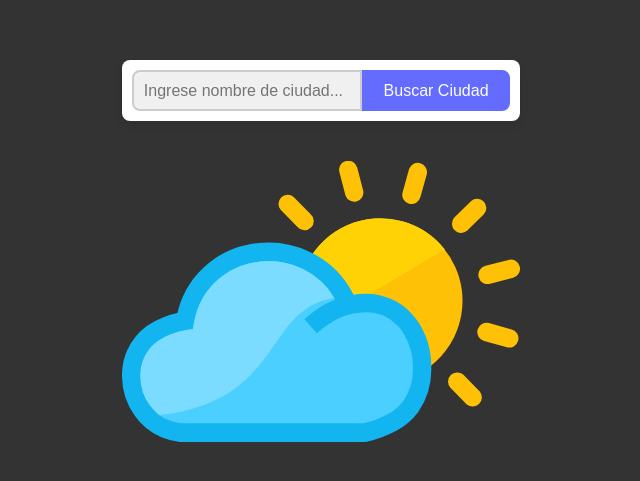
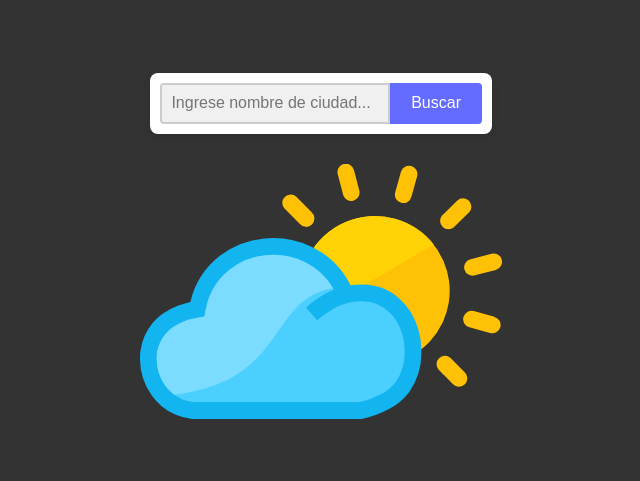
Before and after one commit to EmanuelMVera/WeatherProject, a React (Vite) app: page / in a window 1280 px wide. Shown: the part 159-640 px from the top of the page, without its empty margins (319-959 px from the left). Built offline with nearby package versions, Linux system fonts and the light colour scheme; no server answers.

Commit message:
implementacion de un navbar que contiene a CitySearch y cambios de estilo

```diff
--- a/src/App.jsx
+++ b/src/App.jsx
@@ -2,6 +2,7 @@ import React, { useState } from "react";
 import "./App.css";
 import CitySearch from "./components/CitySearch";
 import Weather from "./components/Weather";
+import Navbar from "./components/NavBar";
 
 function App() {
   const [currentWeather, setCurrentWeather] = useState(null);
@@ -16,7 +17,8 @@ function App() {
 
   return (
     <div className="app-container">
-      <CitySearch setDatos={setDatos} />
+      <Navbar setDatos={setDatos} currentWeather={currentWeather} />
+      {/* <CitySearch setDatos={setDatos} /> */}
       {currentWeather && dailyForecast && hourlyForecast ? (
         <Weather
           currentWeather={currentWeather}
--- a/src/components/CitySearch.jsx
+++ b/src/components/CitySearch.jsx
@@ -1,8 +1,8 @@
 import React, { useState, useCallback } from "react";
 import PropTypes from "prop-types";
 import { fetchCurrentWeather } from "../utils/fetchCurrentWeather.js";
+import { fetchWeatherForecasts } from "../utils/fetchWeatherForecasts.js";
 import styles from "./styles/citySearch.module.css";
-import { fetchWeatherForecasts } from "../utils/fetchWeatherForecasts.js";
 
 const CitySearch = ({ setDatos }) => {
   const [city, setCity] = useState("");
@@ -50,7 +50,7 @@ const CitySearch = ({ setDatos }) => {
           className={styles.input}
         />
         <button type="submit" className={styles.button}>
-          Buscar Ciudad
+          Buscar
         </button>
       </form>
       {error && <p className={styles.error}>{error}</p>}
--- /dev/null
+++ b/src/components/NavBar.jsx
@@ -0,0 +1,29 @@
+import React, { useState } from "react";
+import CitySearch from "./CitySearch";
+import styles from "./styles/navBar.module.css";
+
+const Navbar = ({ currentWeather, setDatos }) => {
+  const [isMenuOpen, setIsMenuOpen] = useState(false);
+
+  const handleMenuToggle = () => {
+    setIsMenuOpen(!isMenuOpen);
+  };
+
+  return (
+    <nav className={styles.navbar}>
+      <div className={styles.menuToggle} onClick={handleMenuToggle}>
+        +
+      </div>
+      {currentWeather ? (
+        <div className={styles.currentCity}>{currentWeather.location.name}</div>
+      ) : (
+        <div></div>
+      )}
+      <div className={`${styles.searchForm} ${isMenuOpen ? styles.open : ""}`}>
+        <CitySearch setDatos={setDatos} />
+      </div>
+    </nav>
+  );
+};
+
+export default Navbar;
--- a/src/components/styles/citySearch.module.css
+++ b/src/components/styles/citySearch.module.css
@@ -2,14 +2,11 @@
   display: flex;
   justify-content: center;
   align-items: center;
-  flex-direction: column;
-  margin: 20px 0;
+  width: 100%;
   padding: 10px;
   background-color: #ffffff;
+  border-radius: 8px;
   box-shadow: 0 4px 8px rgba(0, 0, 0, 0.1);
-  border-radius: 8px;
-  width: 100%;
-  max-width: 600px;
 }
 
 .form {
@@ -22,11 +19,11 @@
   padding: 0.6em;
   font-size: 1em;
   border: 2px solid #ccc;
-  border-radius: 8px 0 0 8px;
+  border-radius: 4px 0 0 4px;
   outline: none;
+  flex-grow: 1;
+  background-color: #f0f0f0;
   transition: border-color 0.3s;
-  flex-grow: 1;
-  background-color: #f0f0f0; /* Color más suave */
 }
 
 .input:focus {
@@ -38,7 +35,7 @@
   font-size: 1em;
   font-weight: 500;
   border: 2px solid #646cff;
-  border-radius: 0 8px 8px 0;
+  border-radius: 0 4px 4px 0;
   background-color: #646cff;
   color: #fff;
   cursor: pointer;
--- /dev/null
+++ b/src/components/styles/navBar.module.css
@@ -0,0 +1,71 @@
+.navbar {
+  display: flex;
+  align-items: center;
+  justify-content: space-between;
+  padding: 10px;
+  background-color: #333;
+  color: white;
+  position: relative;
+}
+
+.menuToggle {
+  display: none;
+  cursor: pointer;
+  font-size: 1.5em;
+  color: white;
+}
+
+.currentCity {
+  flex: 1;
+  text-align: center;
+}
+
+.searchForm {
+  display: none;
+}
+
+.searchForm.open {
+  display: block;
+  position: absolute;
+  top: 50px;
+  left: 10px;
+  right: 10px;
+  background-color: white;
+  color: black;
+  padding: 10px;
+  border-radius: 8px;
+  box-shadow: 0 4px 8px rgba(0, 0, 0, 0.1);
+  z-index: 1;
+}
+
+@media (max-width: 768px) {
+  .menuToggle {
+    display: block;
+  }
+
+  .currentCity {
+    flex: 1;
+  }
+
+  .searchForm.open {
+    display: block;
+    width: calc(100% - 20px);
+  }
+}
+
+@media (min-width: 769px) {
+  .searchForm {
+    display: flex;
+    flex: 1;
+    justify-content: flex-end;
+  }
+
+  .menuToggle {
+    display: none;
+  }
+
+  .currentCity {
+    flex: 1;
+    text-align: center;
+  }
+}
```
